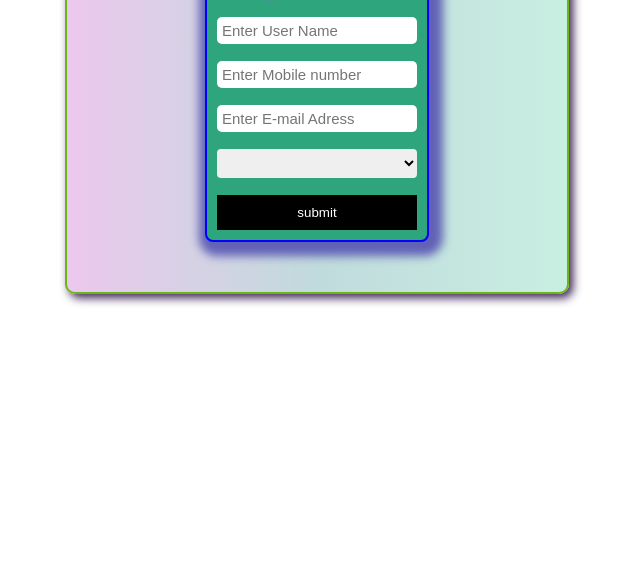
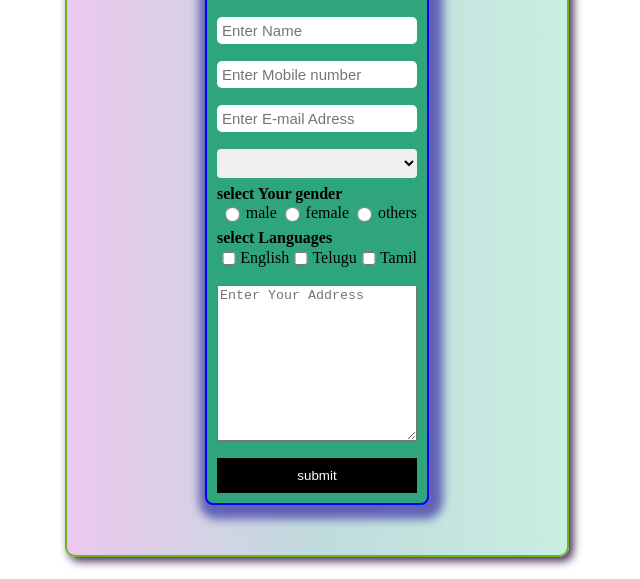
Before and after one commit to saikumar005/login_page_full_auth, a plain HTML site: page index.html in a window 1280 px wide. Shown: the part 221-800 px from the top of the page, without its empty margins (323-963 px from the left). Drawn offline with Linux system fonts and the light colour scheme.

Commit message:
adding other field address, gender , language
Signed-off-by: saikumar005 <saikumarthokamuri@gmail.com>

```diff
--- a/index.html
+++ b/index.html
@@ -10,7 +10,7 @@
             <form id="form" onsubmit="return validateUserOnSubmit()">
                 <h1>Register Here</h1>
                 <div class="input-control">
-                    <input type="text" id="uname" onblur="validateForm(event)" onkeyup="validateForm(event)" placeholder="Enter User Name">
+                    <input type="text" id="uname" onblur="validateForm(event)" onkeyup="validateForm(event)" placeholder="Enter Name">
                     <div class="error"></div>
                 </div>
                 <div class="input-control">
@@ -32,6 +32,28 @@
                     </select>
                     <div class="error"></div>
                 </div>
+                <div class="input-control">
+                    <h4>select Your gender</h4>
+                    <div class="gender_select">
+                        <input type="radio" name="gender" class="gender" value="male"><label for="gender">male</label>
+                        <input type="radio"name="gender" class="gender" value="female"><label for="gender">female</label>
+                        <input type="radio" name="gender" class="gender" value="others"><label for="gender">others</label>
+                    </div>
+                    <div class="error"></div>
+                </div>
+                <div class="input-control">
+                    <h4>select Languages</h4>
+                    <div class="language_select">
+                        <input type="checkbox" name="language" class="language" value="English"><label for="language">English</label>
+                        <input type="checkbox" name="language" class="language" value="telugu"><label for="language">Telugu</label>
+                        <input type="checkbox" name="language" class="language" value="tamil"><label for="language">Tamil</label>
+                    </div>
+                    <div class="error"></div>
+                </div>
+                <div class="input-control">
+                    <textarea name="address" id="address" cols="30" rows="10" placeholder="Enter Your Address"></textarea>
+                    <div class="error"></div>
+                </div>
                 <button type="submit" id="submit" >submit</button>
             </form>
         </div>
--- a/style.css
+++ b/style.css
@@ -113,3 +113,21 @@ input:focus{
     font-weight: bold;
     height: 12px;
 }
+.input-control .gender_select{
+    width:200px;
+    margin-top:-20px;
+    display:flex;
+    flex-direction: row;
+}
+.input-control .language_select{
+    margin-top: -20px;
+    width:200px;
+    display:flex;
+    flex-direction: row;
+    }
+.input-control h4{
+    margin-top:-10px;
+}
+#address{
+    width:200px;
+}
```
Also changed, not shown: newindex.js (deleted, +0 -67 lines).
